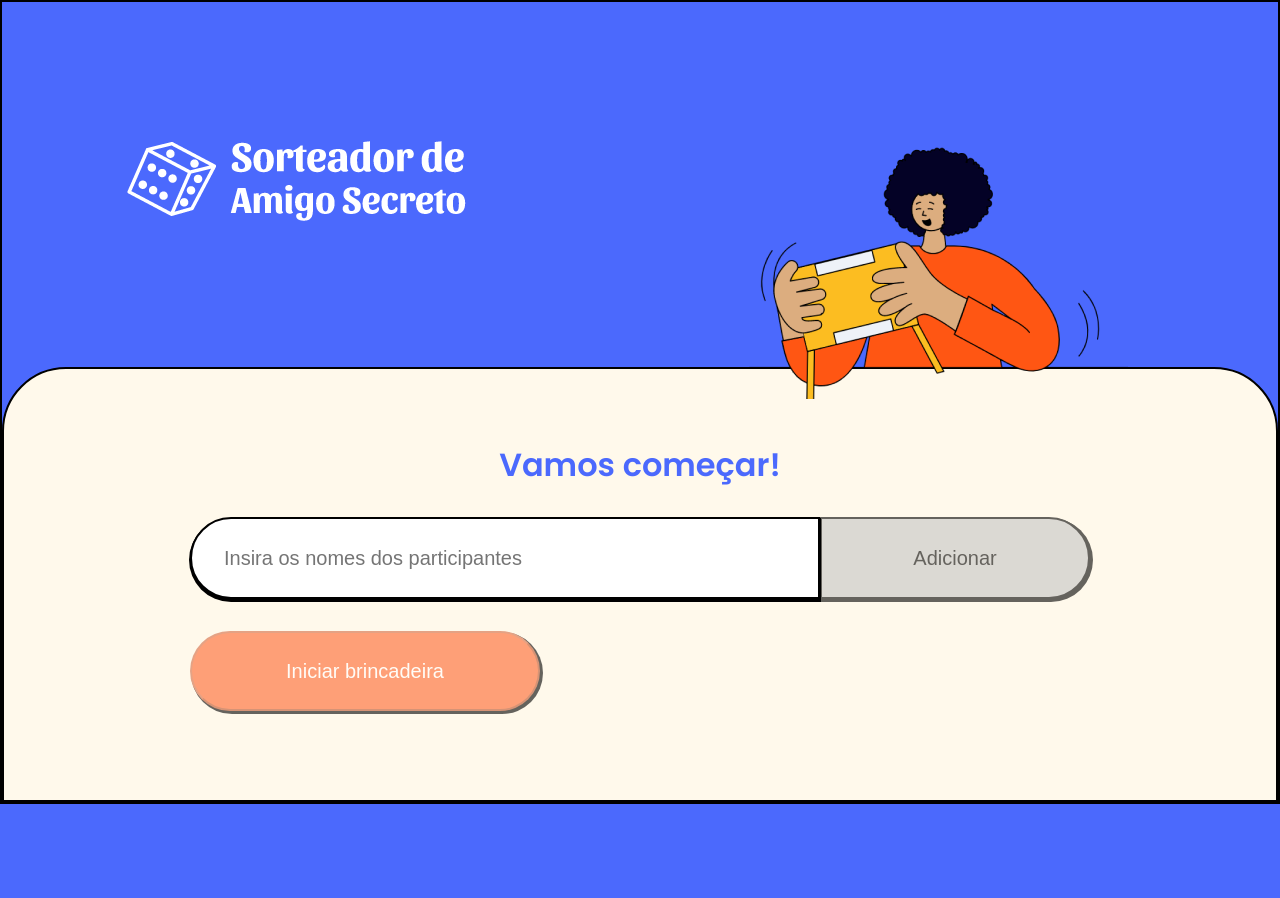
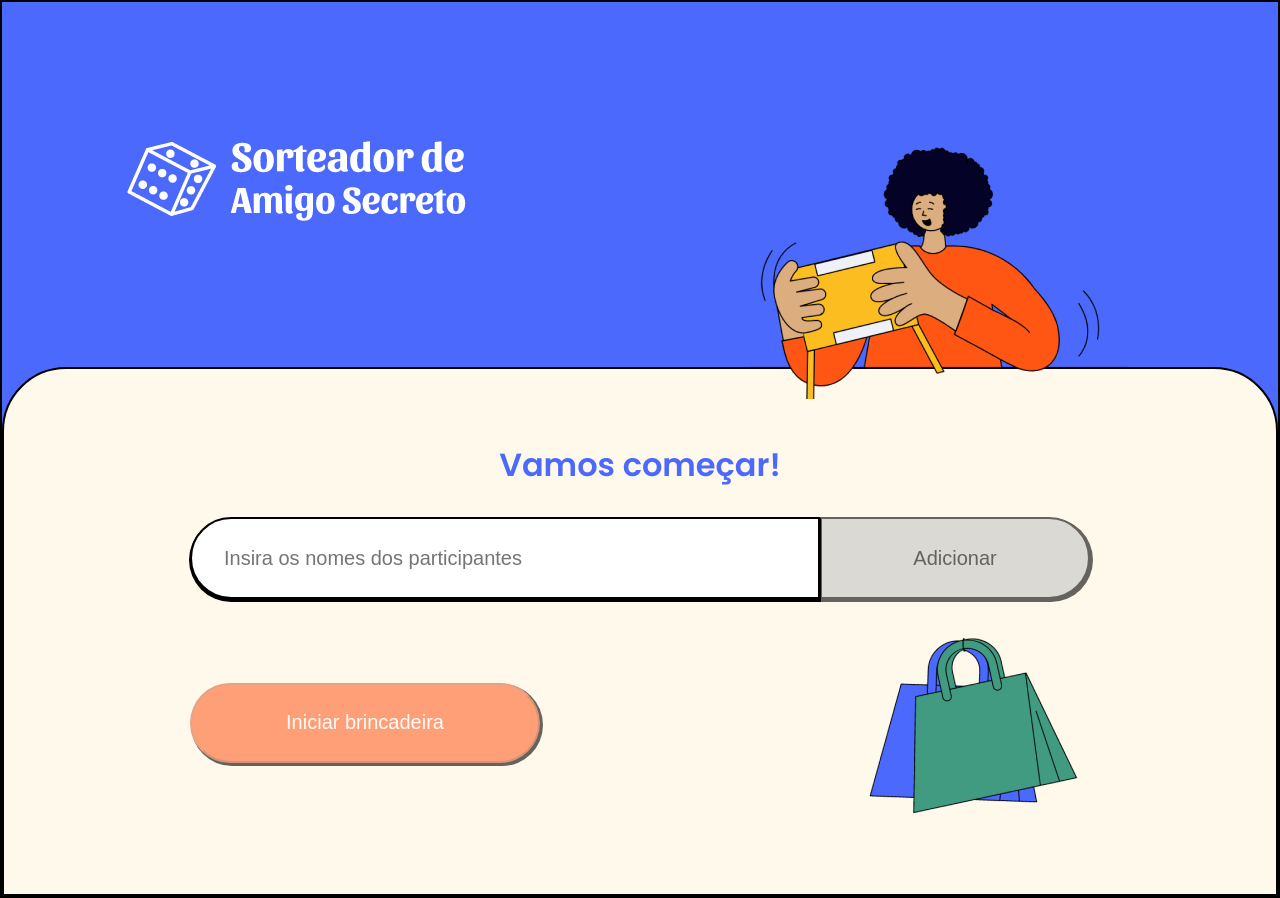
Before and after one commit to PeuStone/Sorteador-de-Amigo-Secreto, a React (Create React App) app: page / in a window 1280 px wide. Before the commit the page ends 804 px from the top, so only its background shows below. Built offline with nearby package versions, Linux system fonts and the light colour scheme.

Commit message:
Corrigindo Rodape e atualizando snapshot

```diff
--- a/src/componentes/Rodape/Rodape.tsx
+++ b/src/componentes/Rodape/Rodape.tsx
@@ -18,6 +18,7 @@ const Rodape = () => {
     return (
         <footer className="rodape">
             <button className="botao" disabled={participantes.length < 3} onClick={iniciar}>Iniciar brincadeira</button>
+            <img src="/imagens/sacolas.png" alt="Sacolas de compras" />
         </footer>
     )
 }
```
Also changed, not shown: 1 other file (tests, documents, lock files or other folders).
